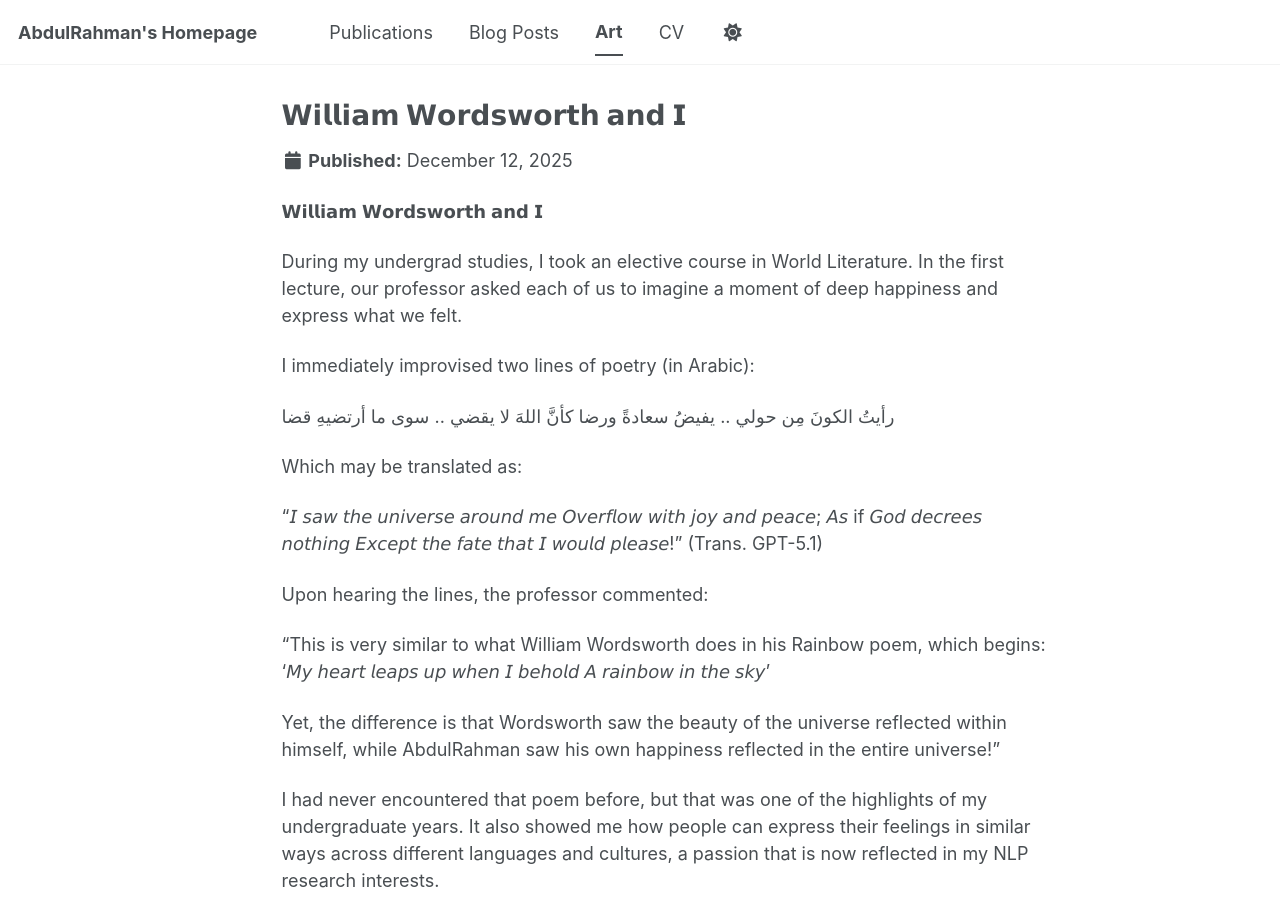
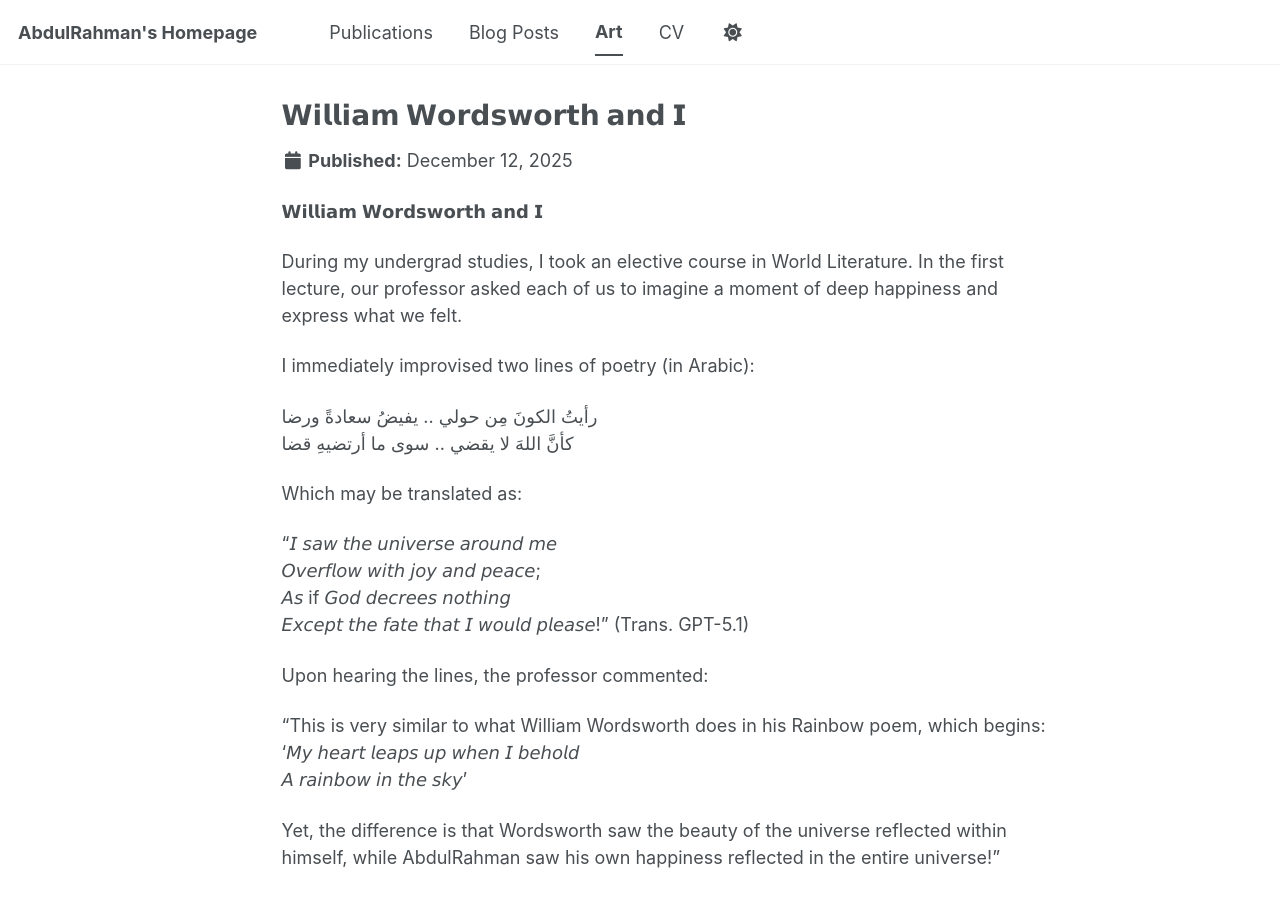
Before and after one commit to AbdulRahmanBenatia/AbdulRahmanBenatia.github.io, a Jekyll site: the page built from _arts/Wordsworth and I.md, in a window 1280 px wide and 900 px high. Built offline with Jekyll 4.4.1, drawn with Linux system fonts in a browser that asks for light colours; some web fonts are replaced; a script bundle is joined from its source files by our own code; library files that are not in the unit come from our copies.

Commit message:
good for now

```diff
--- a/_arts/Wordsworth and I.md
+++ b/_arts/Wordsworth and I.md
@@ -13,21 +13,21 @@ During my undergrad studies, I took an elective course in World Literature. In t
 I immediately improvised two lines of poetry (in Arabic):
 
 رأيتُ الكونَ مِن حولي .. يفيضُ سعادةً ورضا
-كأنَّ اللهَ لا يقضي .. سوى ما أرتضيهِ قضا
+<br>كأنَّ اللهَ لا يقضي .. سوى ما أرتضيهِ قضا
 
 Which may be translated as:
 
-“𝘐 𝘴𝘢𝘸 𝘵𝘩𝘦 𝘶𝘯𝘪𝘷𝘦𝘳𝘴𝘦 𝘢𝘳𝘰𝘶𝘯𝘥 𝘮𝘦
-𝘖𝘷𝘦𝘳𝘧𝘭𝘰𝘸 𝘸𝘪𝘵𝘩 𝘫𝘰𝘺 𝘢𝘯𝘥 𝘱𝘦𝘢𝘤𝘦;
-𝘈𝘴 if 𝘎𝘰𝘥 𝘥𝘦𝘤𝘳𝘦𝘦𝘴 𝘯𝘰𝘵𝘩𝘪𝘯𝘨
+“𝘐 𝘴𝘢𝘸 𝘵𝘩𝘦 𝘶𝘯𝘪𝘷𝘦𝘳𝘴𝘦 𝘢𝘳𝘰𝘶𝘯𝘥 𝘮𝘦<br>
+𝘖𝘷𝘦𝘳𝘧𝘭𝘰𝘸 𝘸𝘪𝘵𝘩 𝘫𝘰𝘺 𝘢𝘯𝘥 𝘱𝘦𝘢𝘤𝘦;<br>
+𝘈𝘴 if 𝘎𝘰𝘥 𝘥𝘦𝘤𝘳𝘦𝘦𝘴 𝘯𝘰𝘵𝘩𝘪𝘯𝘨<br>
 𝘌𝘹𝘤𝘦𝘱𝘵 𝘵𝘩𝘦 𝘧𝘢𝘵𝘦 𝘵𝘩𝘢𝘵 𝘐 𝘸𝘰𝘶𝘭𝘥 𝘱𝘭𝘦𝘢𝘴𝘦!”
 (Trans. GPT-5.1)
 
 Upon hearing the lines, the professor commented:
 
 “This is very similar to what William Wordsworth does in his Rainbow poem, which begins:
-‘𝘔𝘺 𝘩𝘦𝘢𝘳𝘵 𝘭𝘦𝘢𝘱𝘴 𝘶𝘱 𝘸𝘩𝘦𝘯 𝘐 𝘣𝘦𝘩𝘰𝘭𝘥
-𝘈 𝘳𝘢𝘪𝘯𝘣𝘰𝘸 𝘪𝘯 𝘵𝘩𝘦 𝘴𝘬𝘺’
+<br>‘𝘔𝘺 𝘩𝘦𝘢𝘳𝘵 𝘭𝘦𝘢𝘱𝘴 𝘶𝘱 𝘸𝘩𝘦𝘯 𝘐 𝘣𝘦𝘩𝘰𝘭𝘥
+<br>𝘈 𝘳𝘢𝘪𝘯𝘣𝘰𝘸 𝘪𝘯 𝘵𝘩𝘦 𝘴𝘬𝘺’
 
 Yet, the difference is that Wordsworth saw the beauty of the universe reflected within himself, while AbdulRahman saw his own happiness reflected in the entire universe!”
 
```
Also changed, not shown: _pages/about.md (+1 -1 lines).
